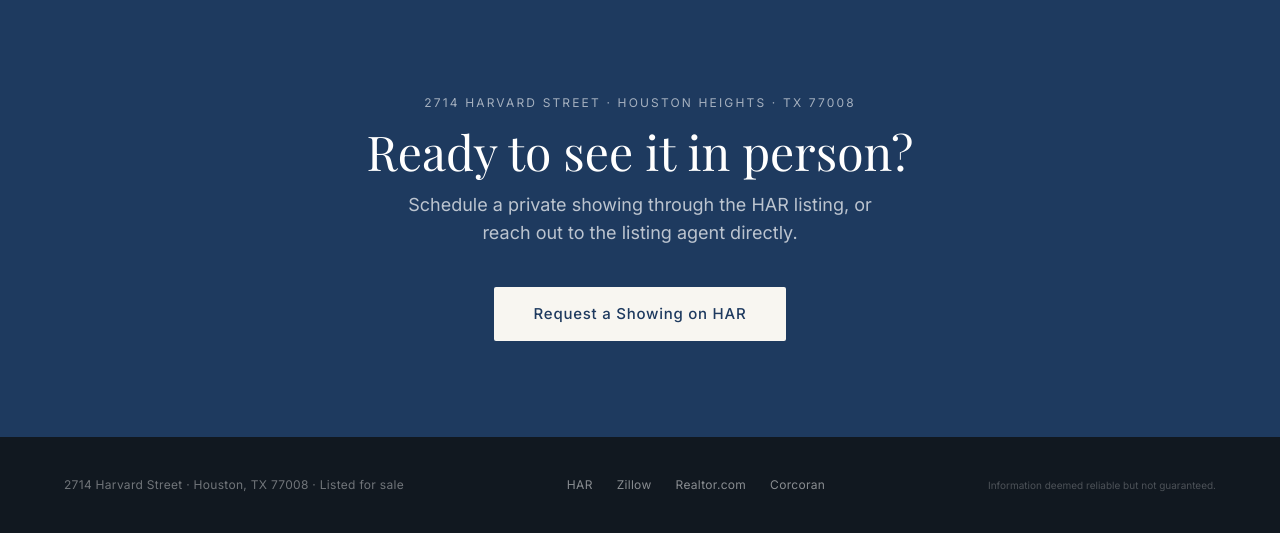
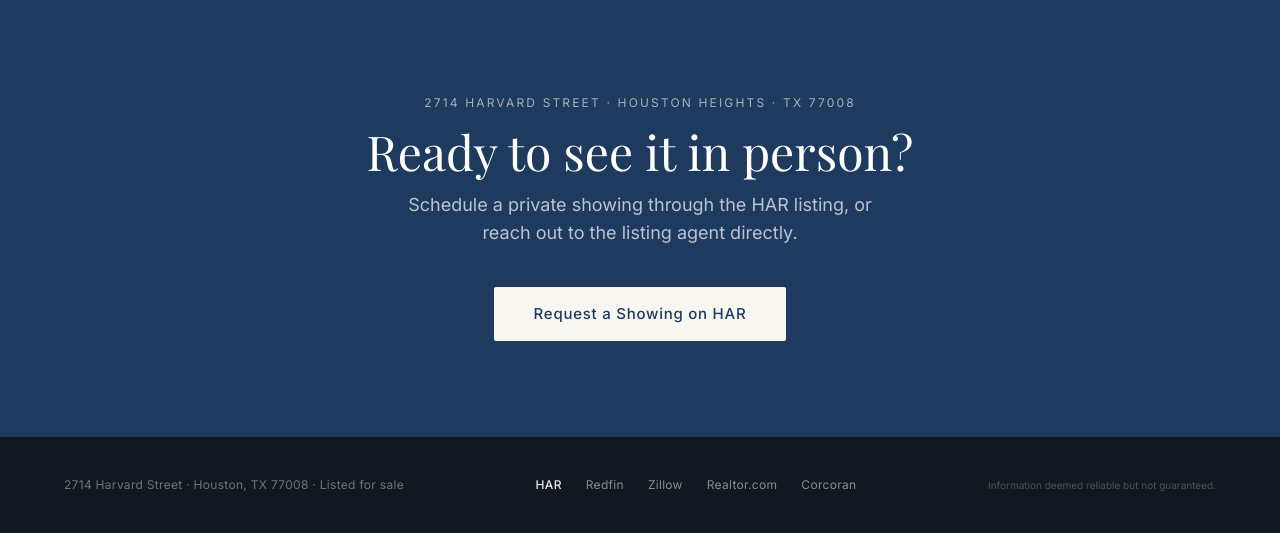
Before and after one commit to ricksterz/2714HarvardSt, a Flask app: page / in a window 1280 px wide. Shown: the part 5745-6278 px from the top of the page. Run offline with Flask 3, Linux system fonts and the light colour scheme; some libraries are stand-ins or nearby versions; some web fonts are replaced.

Commit message:
Add Redfin to footer; HAR prominent

```diff
--- a/templates/index.html
+++ b/templates/index.html
@@ -557,7 +557,8 @@
   <div class="max-w-screen-xl mx-auto px-6 md:px-16 flex flex-col md:flex-row items-center justify-between gap-6">
     <p class="font-sans text-white/40 text-xs tracking-wide">2714 Harvard Street · Houston, TX 77008 · Listed for sale</p>
     <nav class="flex flex-wrap gap-x-6 gap-y-2 justify-center">
-      <a href="https://s.hartech.io/mRMv3T8Q4UWp" target="_blank" rel="noopener" class="font-sans text-white/50 hover:text-white/90 text-xs tracking-wide transition-colors">HAR</a>
+      <a href="https://s.hartech.io/mRMv3T8Q4UWp" target="_blank" rel="noopener" class="font-sans text-white/90 hover:text-white font-medium text-xs tracking-wide transition-colors">HAR</a>
+      <a href="https://www.redfin.com/TX/Houston/2714-Harvard-St-77008/home/52560213" target="_blank" rel="noopener" class="font-sans text-white/50 hover:text-white/90 text-xs tracking-wide transition-colors">Redfin</a>
       <a href="https://www.zillow.com/homedetails/2714-Harvard-St-Houston-TX-77008/121104863_zpid/" target="_blank" rel="noopener" class="font-sans text-white/50 hover:text-white/90 text-xs tracking-wide transition-colors">Zillow</a>
       <a href="https://www.realtor.com/realestateandhomes-detail/2714-Harvard-St_Houston_TX_77008_M87730-67660" target="_blank" rel="noopener" class="font-sans text-white/50 hover:text-white/90 text-xs tracking-wide transition-colors">Realtor.com</a>
       <a href="https://www.corcoran.com/listing/for-sale/2714-harvard-street-houston-tx-77008/105421904/regionId/133" target="_blank" rel="noopener" class="font-sans text-white/50 hover:text-white/90 text-xs tracking-wide transition-colors">Corcoran</a>
```
